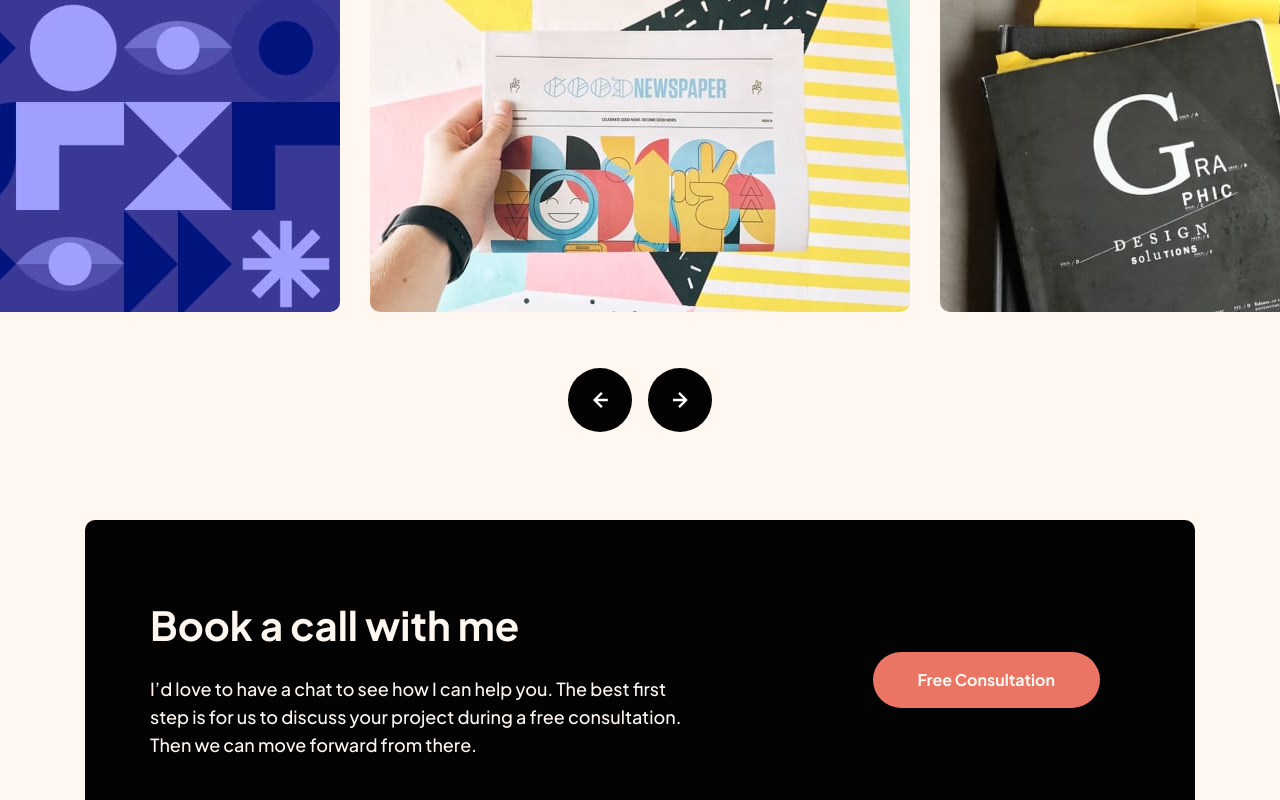
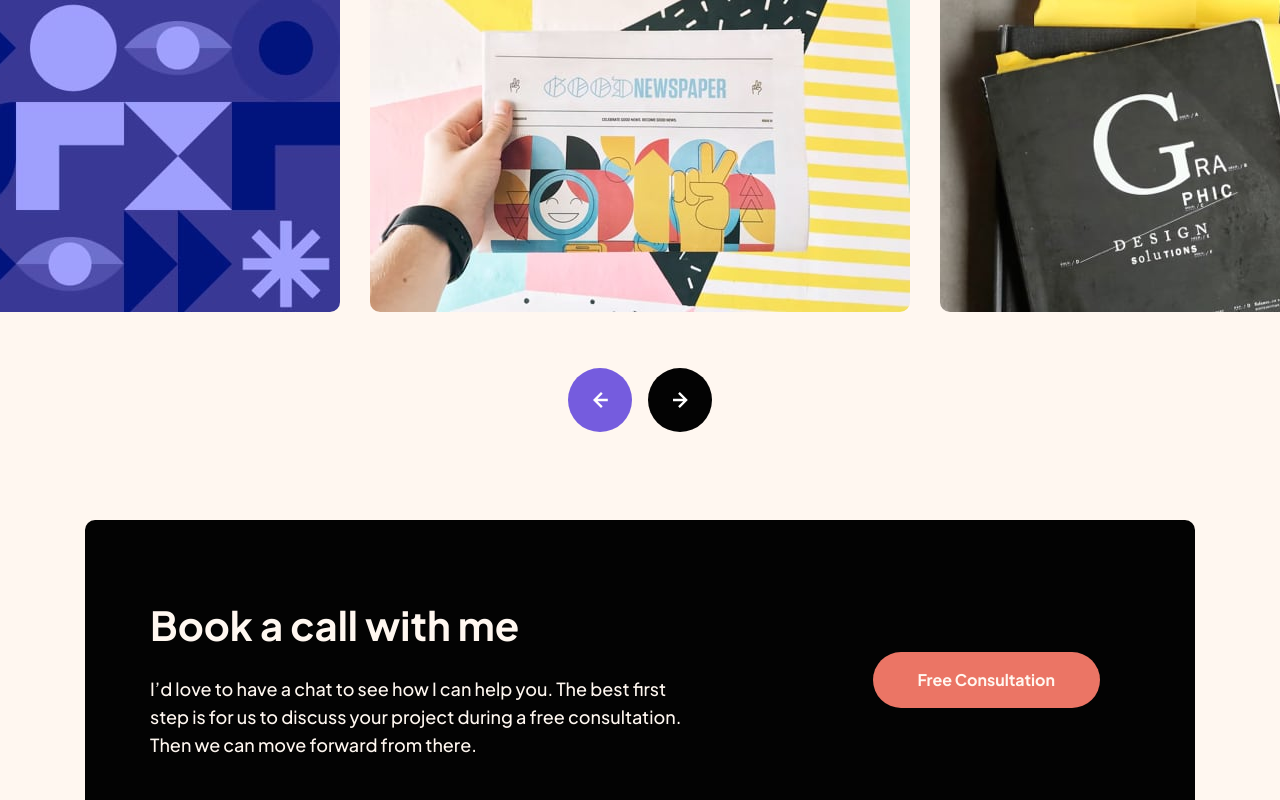
Before and after one commit to DHolets99/DesignPortfolio, a plain HTML site: page index.html in a window 1280 px wide. In both pictures the pointer is over the element 600 px from the left and 1971 px from the top of the page. Shown: the part 1571-2371 px from the top of the page. Drawn offline with Linux system fonts and the light colour scheme; files whose address does not match are found by name.

Commit message:
Update style.css

```diff
--- a/styles/style.css
+++ b/styles/style.css
@@ -222,6 +222,11 @@ h3 {
     height: 64px;
     border-radius: 38px;
     background-color: #030303;
+    cursor: pointer;
+}
+
+.btn_left:hover, .btn_right:hover {
+    background-color: #755CDE;
 }
 
 .call {
```
